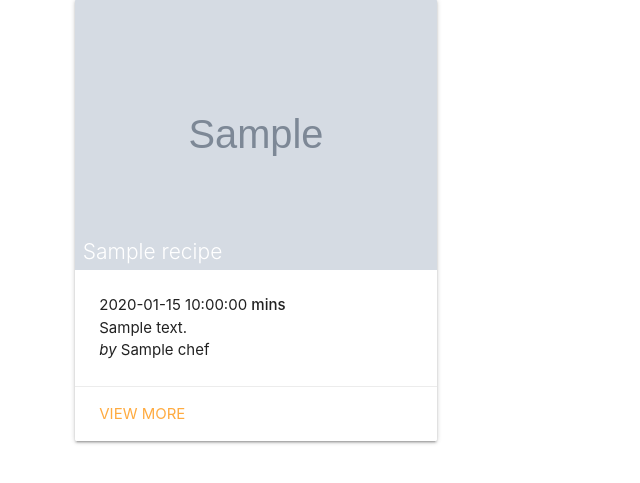
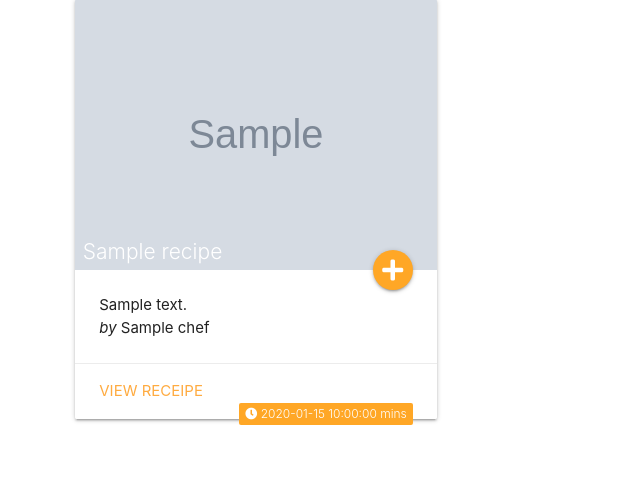
Before and after one commit to Code-Institute-Submissions/asdub-laughing-cookbook_AugResub, a Flask app: page / in a window 1280 px wide. Shown: the part 172-655 px from the top of the page, without its empty margins (0-640 px from the left). Run offline with Flask 2, Linux system fonts and the light colour scheme; grey boxes marked "Sample" are stand-in pictures; a database or web service that is not in the repository returns one stand-in record (values such as "Sample title"); some libraries are stand-ins or nearby versions.

Commit message:
style: Added fontawsome icons to recipe cards and made further progress on layout

```diff
--- a/templates/recipes.html
+++ b/templates/recipes.html
@@ -14,15 +14,16 @@
                 <img src="{{ recipe.photo_url }}">
                 <div class="recipe-title-container">
                   <span class="card-title">{{ recipe.title }}</span>
+                  <a class="btn-floating halfway-fab orange lighten-1"><i class="fas fa-plus"></i></a>
                 </div>
               </div>
               <div class="card-content">
-            <span class="">{{ recipe.total_time_minutes }} <strong>mins</strong></span>
                 <p>{{ recipe.description | truncate(60) }}</p>
                 <p><em>by</em> {{ recipe.chef }}</p>
               </div>
               <div class="card-action">
-            <a href="{{ url_for('recipe', recipe_id=recipe._id) }}">View More</a>
+                <a href="{{ url_for('recipe', recipe_id=recipe._id) }}">View Receipe</a>
+                <span class="new badge orange lighten-1" data-badge-caption="mins"><i class="fas fa-clock"></i> {{ recipe.total_time_minutes }}</span>
               </div>
             </div>
           </div>
```
Lines whose indentation alone changed are shown as unchanged.
